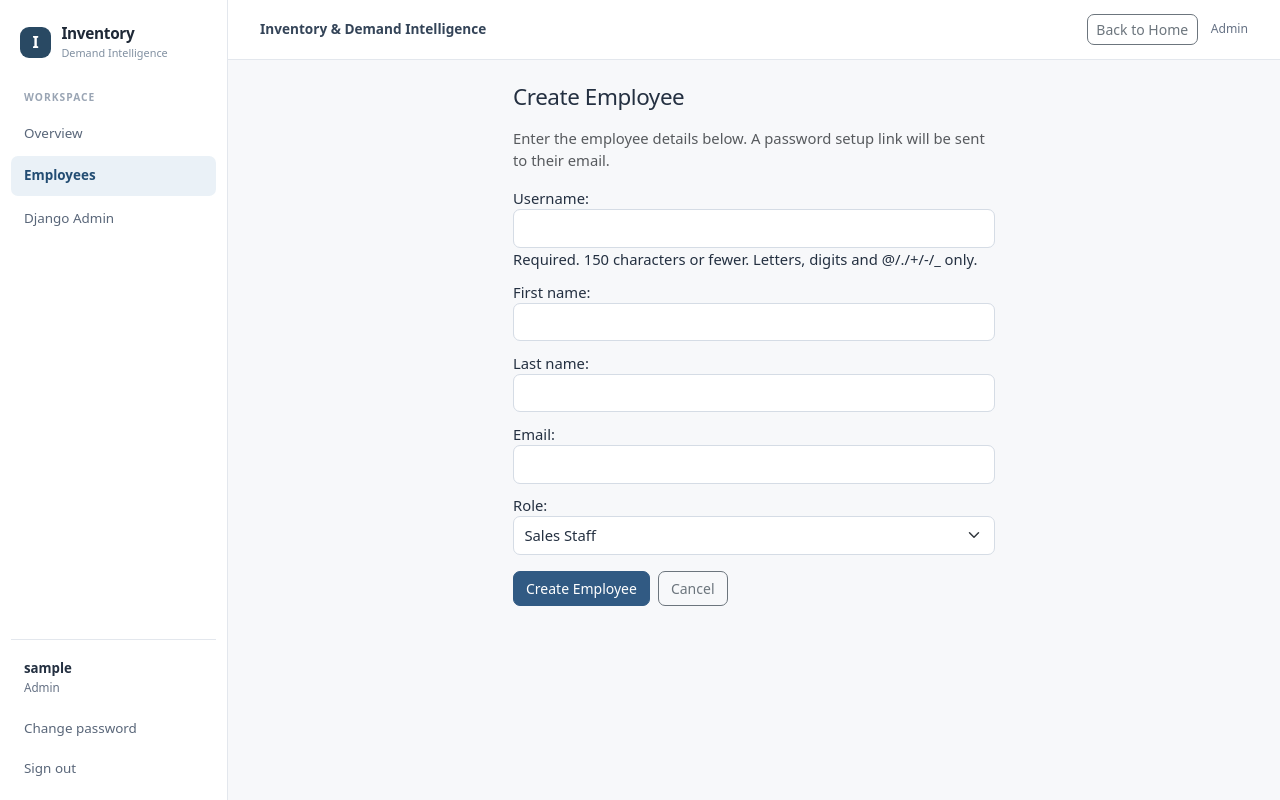
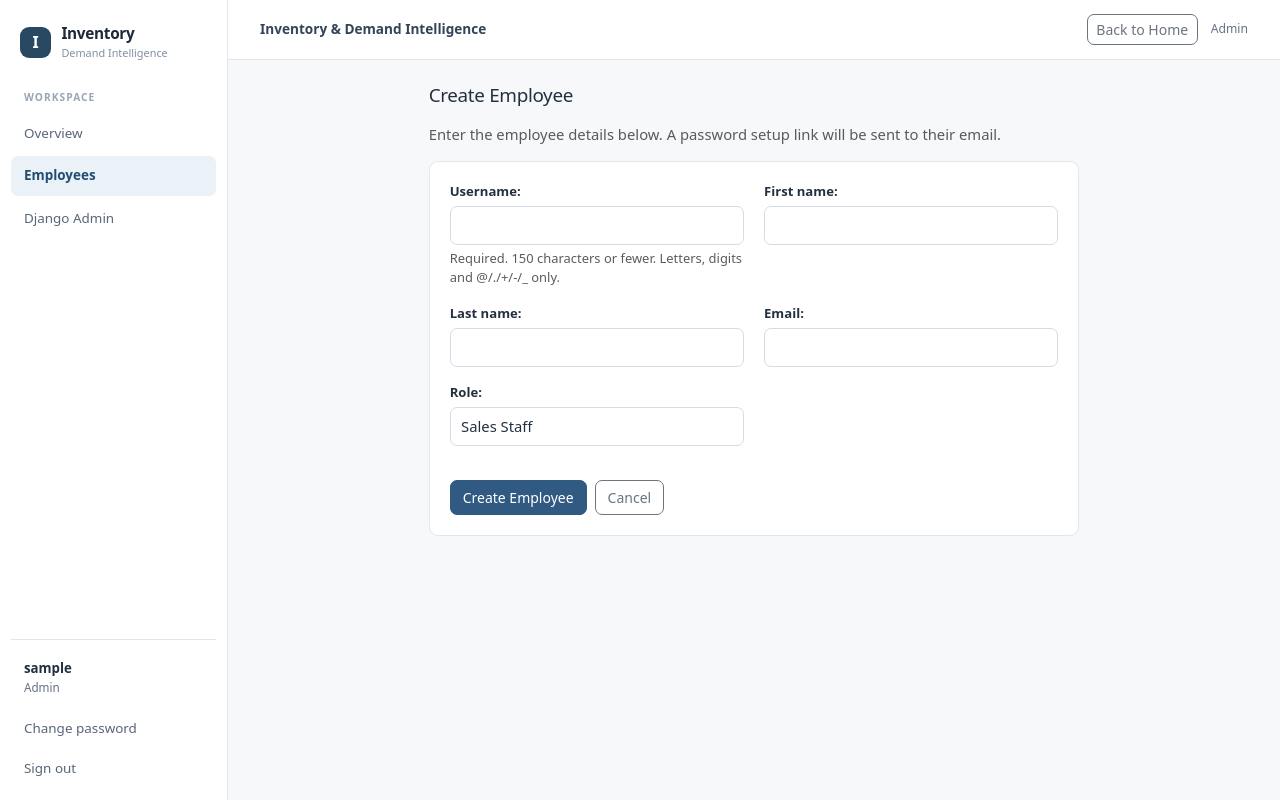
Before and after one commit to mehreen-7547/ai-assisted-inventory-manager, a Django app: page /employees/create/ in a window 1280 px wide. Run offline with Django 5.2, Linux system fonts and the light colour scheme; a user stored in the database is signed in; tables that the repository leaves empty hold one stand-in row (values such as "Sample post"); parts of the project's set-up code (start-up, migrations or seed data) failed here and were passed over.

Commit message:
Align account pages with shared compact UI

```diff
--- a/templates/accounts/create_employee.html
+++ b/templates/accounts/create_employee.html
@@ -6,20 +6,31 @@
 {% block content %}
 
 <div class="row justify-content-center">
-    <div class="col-md-8 col-lg-6">
+    <div class="col-lg-9 col-xl-8">
 
-        <h2 class="mb-3">Create Employee</h2>
+        <h1 class="h3 mb-3">Create Employee</h1>
 
         <p class="text-muted mb-4">
             Enter the employee details below.
             A password setup link will be sent to their email.
         </p>
 
-        <form method="POST">
+        <form method="POST" class="card card-body catalog-form mb-3">
             {% csrf_token %}
 
             <div class="mb-4">
-                {{ form.as_p }}
+                {{ form.non_field_errors }}
+                {% for hidden in form.hidden_fields %}{{ hidden }}{{ hidden.errors }}{% endfor %}
+                <div class="catalog-field-grid">
+                    {% for field in form.visible_fields %}
+                    <div class="catalog-field">
+                        {{ field.label_tag }}
+                        <div class="d-grid">{{ field }}</div>
+                        {% if field.help_text %}<div class="form-text">{{ field.help_text }}</div>{% endif %}
+                        {{ field.errors }}
+                    </div>
+                    {% endfor %}
+                </div>
             </div>
 
             <div class="d-flex gap-2">
```
